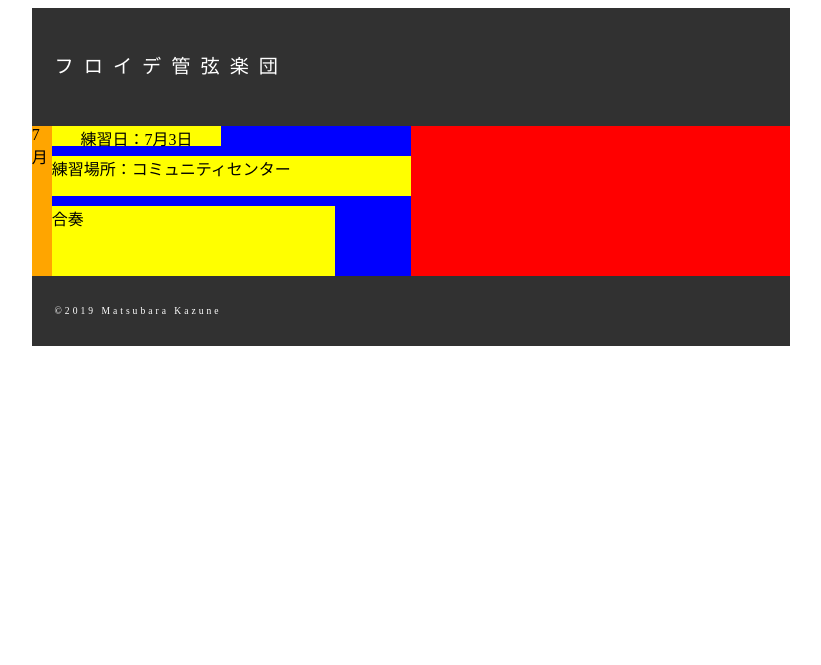
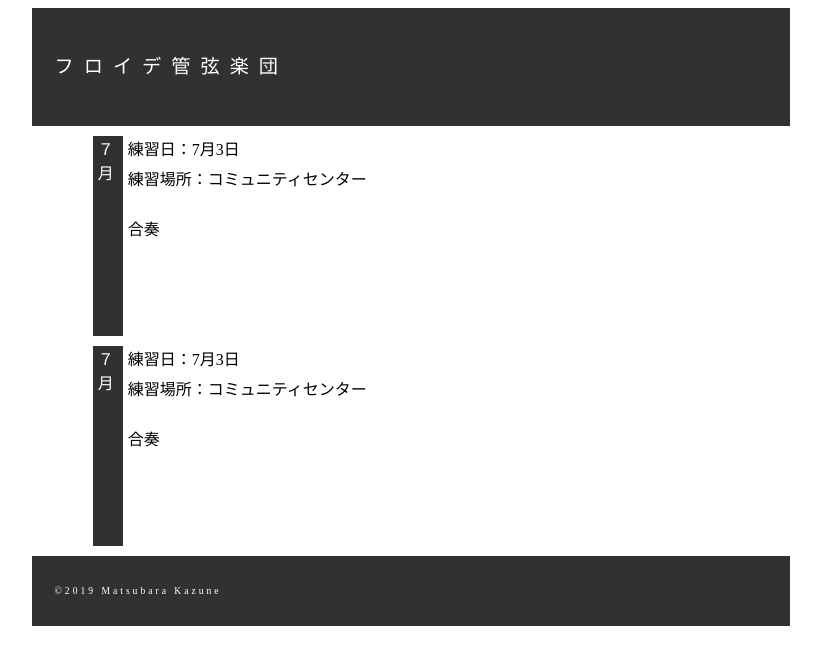
Before and after one commit to NMIRI-kmatsubara/Attendance_app, a Django app: page /schedule/ in a window 1280 px wide. Shown: the top 665 px of the page, without its empty margins (229-1050 px from the left). Run offline with Django 3.2, Linux system fonts and the light colour scheme.

Commit message:
edit schedule.html

```diff
--- a/app/static/app/stylesheet.css
+++ b/app/static/app/stylesheet.css
@@ -12,6 +12,7 @@ h1 {
     margin-left: 20%;
     background: #313131;
     overflow: hidden;
+    position: relative;
 }
 .branding p {
     font-size: 120%;
@@ -65,45 +66,74 @@ h1 {
     color: #ffffff;
 }
 
-.set-lineup {
+.flex {
+    margin-top: 10px;
+    margin-bottom: 10px;
     width: 60%;
-    height: 150px;
+    height: 200px;
     margin-left: 20%;
-    background: red;
+    display: -webkit-flex;
+    display: -moz-flex;
+    display: -ms-flex;
+    display: -o-flex;
+    display: flex;
+    justify-content: center;
+    align-items: center;
 }
 
-.set-lineup .set-lineup-month {
+.flex .set-lineup-month {
     width: 20px;
-    height: 150px;
-    background: orange;
+    height: 200px;
+    padding: 0 5px;
+    background: #313131;
+    color:#ffffff;
     margin:0px;
-    float: left;
 }
 
-.set-lineup .set-lineup-box {
-    width:50%;
-    height: 150px;
-    background: blue;
+.flex .set-lineup-box {
+    width:80%;
+    height: 200px;
 }
 
-.set-lineup .set-lineup-box .set-lineup-day{
+.flex .set-lineup-box .set-lineup-day{
     width:50%;
     height: 20px;
-    background: yellow;
     margin:0;
-    text-align: center;
+    padding: 0 5px;
+
 }
 
-.set-lineup .set-lineup-box .set-lineup-place{
+.flex .set-lineup-box .set-lineup-place{
     width:100%;
     height: 40px;
-    background: yellow;
     margin:10px 0;
+    padding: 0 5px;
 }
 
-.set-lineup .set-lineup-box .set-lineup-menu{
-    width:80%;
+.flex .set-lineup-box .set-lineup-menu{
+    width:100%;
     height: 70px;
-    background: yellow;
     margin:10px 0;
+    padding: 0 5px;
 }
+
+.box1 {
+    background:orange;
+    width: 200px;
+    height: 200px;
+
+}
+
+.box2 {
+    background:blue;
+    width: 200px;
+    height: 200px;
+
+}
+
+.box3 {
+    background: red;
+    width: 200px;
+    height: 200px;
+
+}
--- a/app/templates/app/schedule.html
+++ b/app/templates/app/schedule.html
@@ -2,8 +2,20 @@
 {% load static %}
 {% block content %}
 
-<div class="set-lineup">
-    <p class="set-lineup-month">7月</p>
+
+
+<div class="flex">
+    <p class="set-lineup-month">７月</p>
+    <div class="set-lineup-box">
+            <p class="set-lineup-day">練習日：7月3日</p>
+            <p class="set-lineup-place">練習場所：コミュニティセンター</p>
+            <p class="set-lineup-menu">合奏</p>
+
+    </div>
+</div>
+
+<div class="flex">
+    <p class="set-lineup-month">７月</p>
     <div class="set-lineup-box">
             <p class="set-lineup-day">練習日：7月3日</p>
             <p class="set-lineup-place">練習場所：コミュニティセンター</p>
@@ -21,4 +33,6 @@
 
 
 
+
+
 {% endblock %}
```
